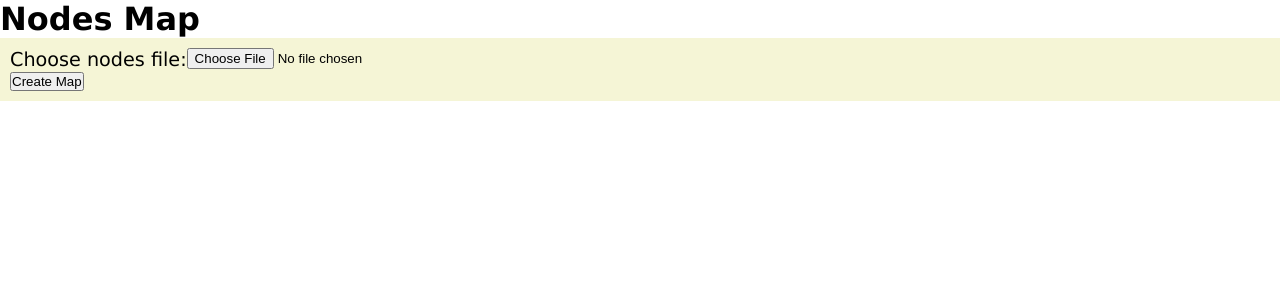
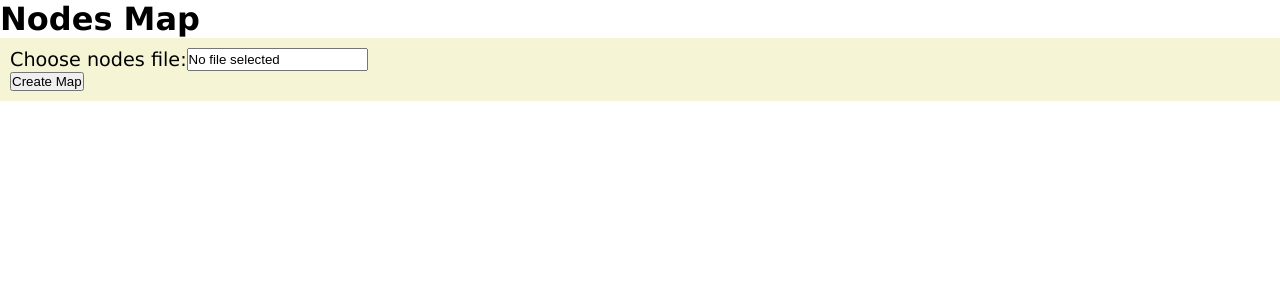
Before and after one commit to ldrazyk/nodes-map, a Flask app: template src/templates/index.html in a window 1280 px wide. Shown: the top 300 px of the page. Run offline with Flask 3, Linux system fonts and the light colour scheme; the template is opened without the code that fills it, so the values that code supplies are empty.

Commit message:
Add 'nodes_file' selection in index.html

```diff
--- a/src/app.py
+++ b/src/app.py
@@ -5,14 +5,18 @@ app = Flask(__name__)
 
 model = Model()
 
+
 @app.route("/")
 def index():
-    return render_template('index.html')
+    files_list = model.get_node_files_list()
+    return render_template('index.html', files=files_list)
 
 @app.post("/map")
 def show_map():
-    data = request.get_json()
-    return request
+
+    nodes_file = request.form.get('nodes_file')
+
+    return jsonify({'nodes_file': nodes_file})
 
 if __name__ == '__main__':
     app.run(debug=True, port=5007)
--- /dev/null
+++ b/src/static/script.js
@@ -0,0 +1,6 @@
+console.log("Script 'script.js' loaded.")
+
+const selectFile = function(file) {
+    document.getElementById('nodes_file').value = file
+    console.log("File: '" + file + "' selected.")
+}
--- a/src/static/style.css
+++ b/src/static/style.css
@@ -22,3 +22,14 @@ form {
 label {
     font-size: 1.2em;
 }
+
+section.files {
+    display: flex;
+}
+
+.file {
+    padding: 5px;
+    margin: 0 3px;
+    background-color: hsl(260, 80%, 90%);
+    cursor: pointer;
+}
--- a/src/templates/index.html
+++ b/src/templates/index.html
@@ -1,11 +1,22 @@
 {% extends 'base.html' %} {% block head %}
 <title>Nodes Map</title>
+<script src="{{ url_for('static', filename='script.js') }}"></script>
 {% endblock %} {% block body %}
 <h1>Nodes Map</h1>
 <form action="/map" method="POST" enctype="multipart/form-data">
   <div class="option">
-    <label for="nodesFile">Choose nodes file:</label>
-    <input type="file" id="nodesFile" name="nodesFile" />
+    <label>Choose nodes file:</label>
+    <section class="files">
+      {% for file in files %}
+      <div class="file" onclick="selectFile('{{ file }}')">{{ file }}</div>
+      {% endfor %}
+    </section>
+    <input
+      type="text"
+      name="nodes_file"
+      id="nodes_file"
+      value="No file selected"
+    />
   </div>
   <button type="submit">Create Map</button>
 </form>
```
Also changed, not shown: src/model/Model.py (+8 -0 lines).
